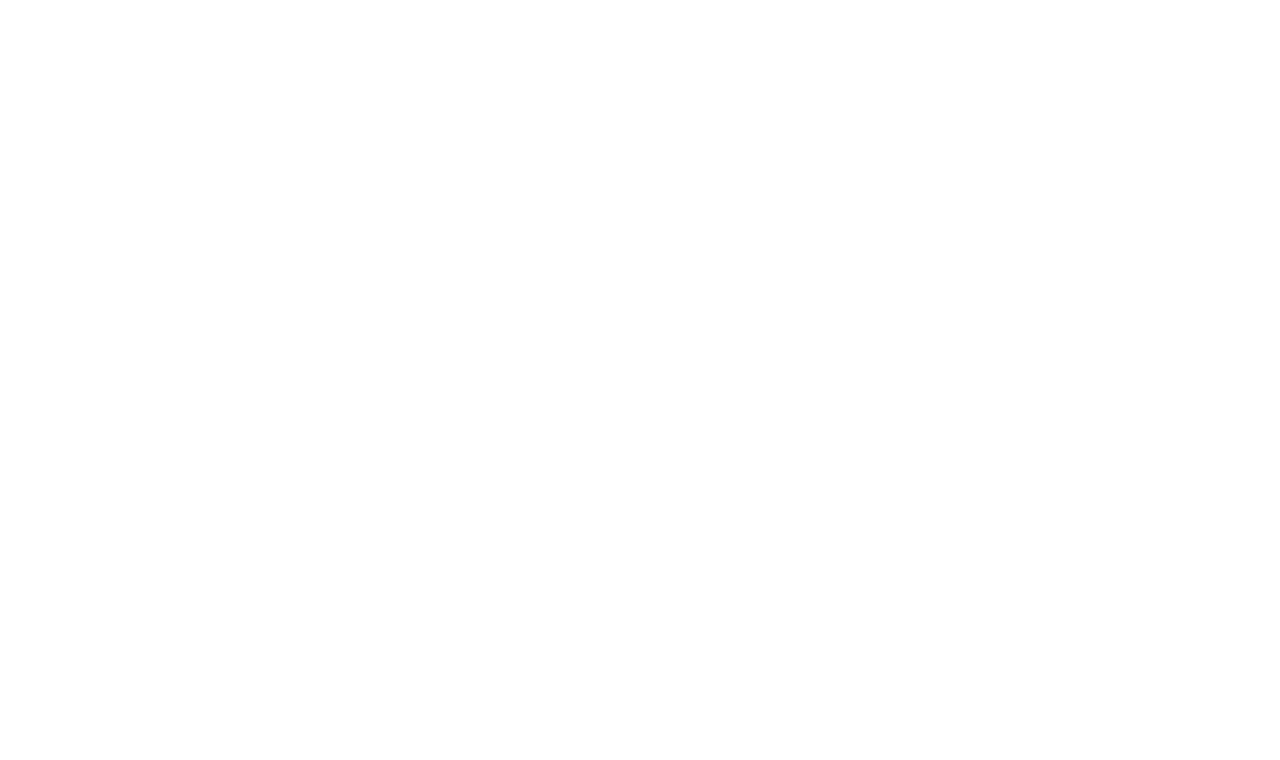
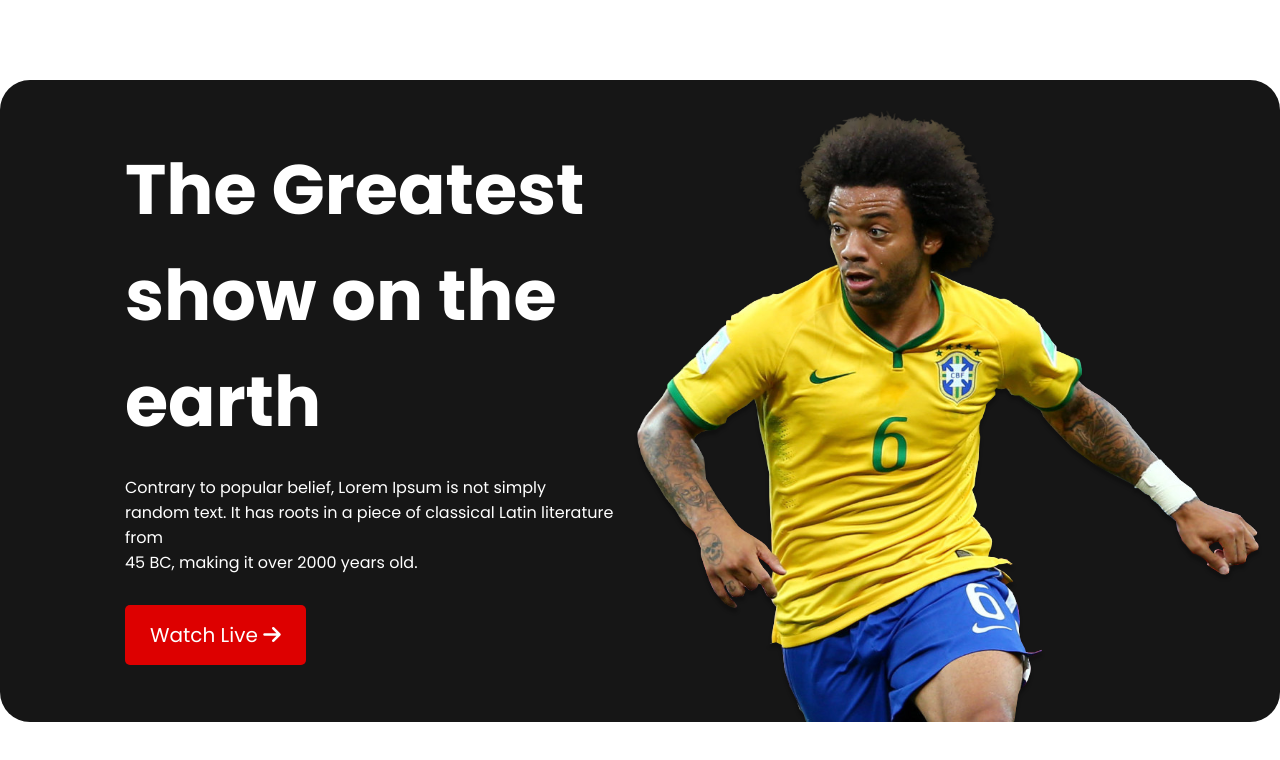
Before and after one commit to Antor-Chowdhury/world-cup, a plain HTML site: page index.html in a window 1280 px wide. Drawn offline with Linux system fonts and the light colour scheme.

Commit message:
added banner section

```diff
--- a/index.html
+++ b/index.html
@@ -4,6 +4,47 @@
     <meta charset="UTF-8" />
     <meta name="viewport" content="width=device-width, initial-scale=1.0" />
     <title>World Cup Website</title>
+    <link rel="stylesheet" href="./main.css" />
+
+    <!-- Custom Fonts -->
+    <link rel="preconnect" href="https://fonts.googleapis.com" />
+    <link rel="preconnect" href="https://fonts.gstatic.com" crossorigin />
+    <link
+      href="https://fonts.googleapis.com/css2?family=Poppins:ital,wght@0,100;0,200;0,300;0,400;0,500;0,600;0,700;0,800;0,900;1,100;1,200;1,300;1,400;1,500;1,600;1,700;1,800;1,900&display=swap"
+      rel="stylesheet"
+    />
+
+    <!-- Font Awesome CDN -->
+    <link
+      rel="stylesheet"
+      href="https://cdnjs.cloudflare.com/ajax/libs/font-awesome/6.7.2/css/all.min.css"
+      integrity="sha512-Evv84Mr4kqVGRNSgIGL/F/aIDqQb7xQ2vcrdIwxfjThSH8CSR7PBEakCr51Ck+w+/U6swU2Im1vVX0SVk9ABhg=="
+      crossorigin="anonymous"
+      referrerpolicy="no-referrer"
+    />
   </head>
-  <body></body>
+  <body>
+    <header>
+      <section class="banner container">
+        <div class="banner-left">
+          <h2>
+            The Greatest <br />
+            show on the <br />
+            earth
+          </h2>
+          <p>
+            Contrary to popular belief, Lorem Ipsum is not simply <br />
+            random text. It has roots in a piece of classical Latin literature
+            from <br />45 BC, making it over 2000 years old.
+          </p>
+          <button class="btn-primary">
+            Watch Live <i class="fa-solid fa-arrow-right"></i>
+          </button>
+        </div>
+        <div class="banner-right">
+          <img src="./assets/banner/banner-img.png" alt="" />
+        </div>
+      </section>
+    </header>
+  </body>
 </html>
--- /dev/null
+++ b/main.css
@@ -0,0 +1,52 @@
+/* Common Styles */
+* {
+  box-sizing: border-box;
+  padding: 0;
+  margin: 0;
+  font-family: "Poppins", sans-serif;
+}
+.container {
+  max-width: 1414px;
+  margin: auto;
+}
+
+.btn-primary {
+  background-color: rgb(221, 0, 0);
+  padding: 15px 25px;
+  border-radius: 5px;
+  font-weight: 400;
+  font-size: 20px;
+  color: white;
+  border: none;
+}
+
+/* Custom Styles */
+
+/* Banner Section Styles */
+.banner {
+  display: flex;
+  align-items: center;
+  background-color: rgb(22, 22, 22);
+  color: white;
+  border-radius: 30px;
+  margin-top: 80px;
+  justify-content: space-between;
+}
+.banner h2 {
+  font-weight: 700;
+  font-size: 70px;
+}
+.banner p {
+  margin-top: 20px;
+  margin-bottom: 30px;
+}
+
+.banner-left {
+  padding-left: 125px;
+}
+
+.banner-right img {
+  display: block;
+  margin-top: 30px;
+  margin-right: 17px;
+}
--- a/practice.css
+++ b/practice.css
@@ -1,5 +1,8 @@
 * {
   /* box-sizing: border-box; */
+
+  margin: 0;
+  padding: 0;
 }
 .box-sizing {
   background-color: purple;
```
